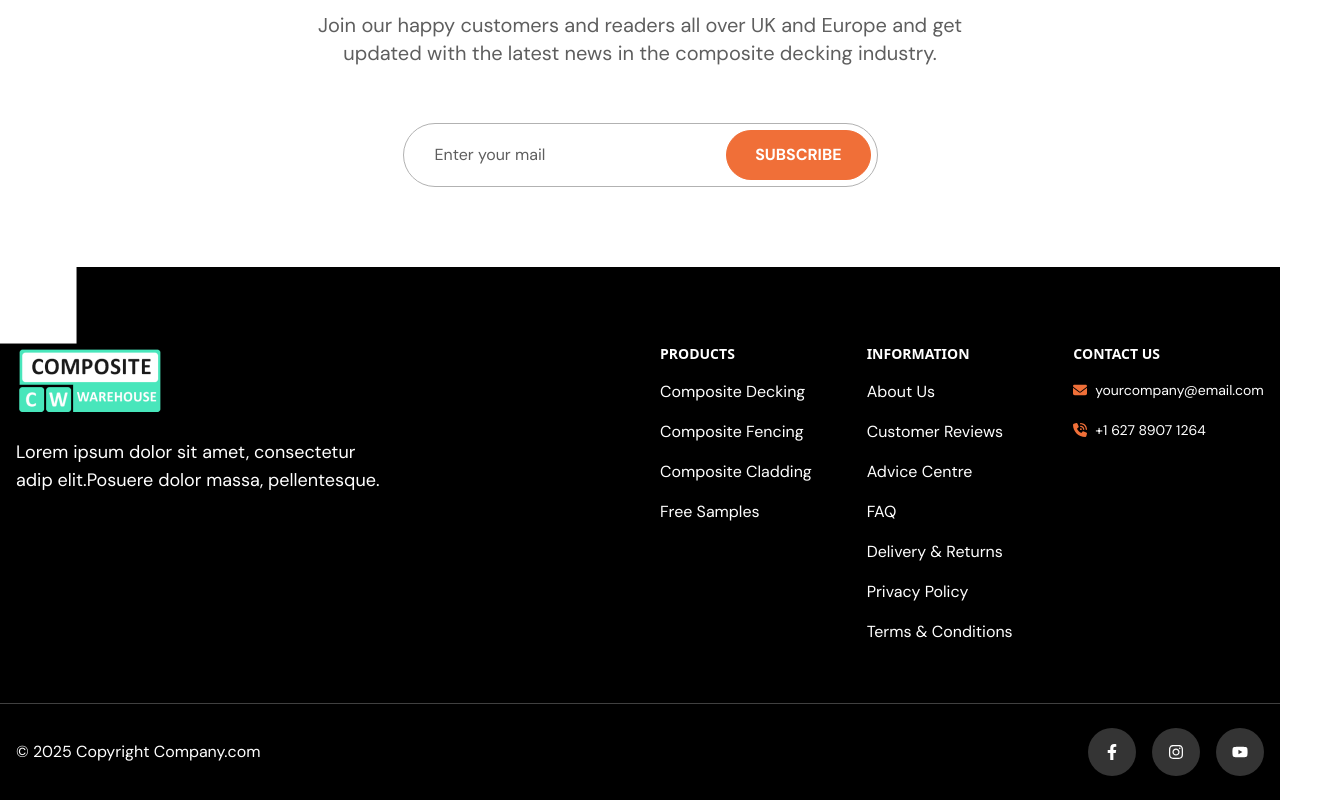
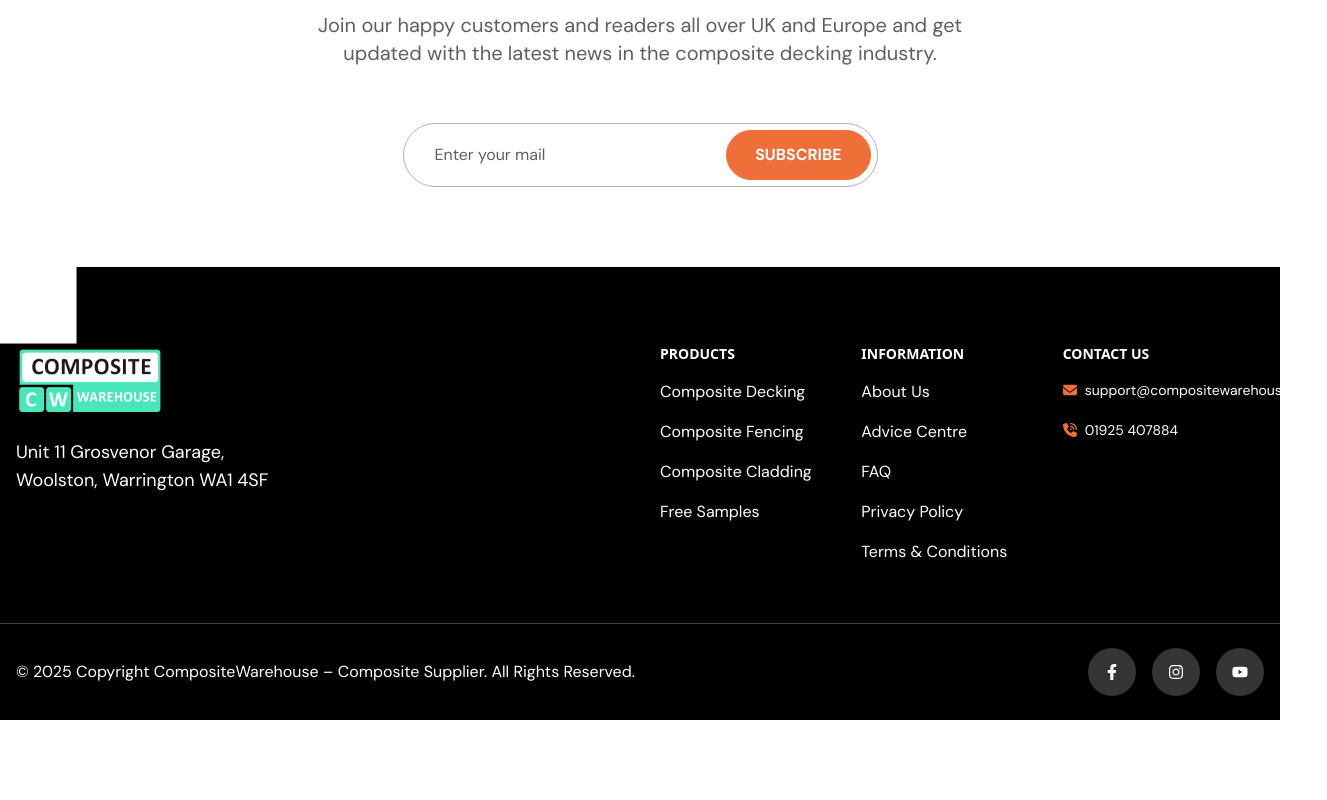
Before and after one commit to mufaqar/composite_woo, a Next.js app: page /about in a window 1280 px wide. Shown: the part 2759-3559 px from the top of the page, 1327 px wide, since content can reach past the window. After the commit the page ends 3479 px from the top, so only its background shows below. Built offline with nearby package versions, Linux system fonts and the light colour scheme.

Commit message:
composite

```diff
--- a/components/Footer.tsx
+++ b/components/Footer.tsx
@@ -9,23 +9,24 @@ import { FaEnvelope, FaPhoneVolume } from "react-icons/fa6";
 const products = [
   { name: "Composite Decking", href: "/product-category/plastic-decking" },
   { name: "Composite Fencing", href: "/product-category/composite-fencing" },
-  { name: "Composite Cladding", href: "/product-category/cladding-pvc-panels-uk" },
+  {
+    name: "Composite Cladding",
+    href: "/product-category/cladding-pvc-panels-uk",
+  },
   { name: "Free Samples", href: "/sample-product" },
 ];
 
 const information = [
   { name: "About Us", href: "/about" },
-  { name: "Customer Reviews", href: "#" },
-  { name: "Advice Centre", href: "#" },
+  { name: "Advice Centre", href: "/contact-us/" },
   { name: "FAQ", href: "/faqs" },
-  { name: "Delivery & Returns", href: "#" },
-  { name: "Privacy Policy", href: "#" },
-  { name: "Terms & Conditions", href: "#" },
+  { name: "Privacy Policy", href: "/privacy-policy" },
+  { name: "Terms & Conditions", href: "/terms-and-conditions/" },
 ];
 
 // Social Icons
 const socials = [
-  { name: "Facebook", href: "#", icon: FaFacebookF },
+  { name: "Facebook", href: "https://www.facebook.com/109562640875230/posts/visit-composite-warehouse-uk-for-your-composite-decking-their-team-of-experts-wi/124346816063479/", icon: FaFacebookF },
   { name: "Instagram", href: "#", icon: FaInstagram },
   { name: "YouTube", href: "#", icon: FaYoutube },
 ];
@@ -46,8 +47,9 @@ const Footer = () => {
               />
             </Link>
             <p className="md:text-lg text-sm font-normal text-white mt-5">
-              Lorem ipsum dolor sit amet, consectetur adip elit.Posuere dolor
-              massa, pellentesque.
+              Unit 11 Grosvenor Garage,
+              <br />
+              Woolston, Warrington WA1 4SF
             </p>
           </div>
         </div>
@@ -99,24 +101,24 @@ const Footer = () => {
             <ul className="space-y-4">
               <li>
                 <Link
-                  href="#"
+                  href="mailto:support@compositewarehouse.co.uk"
                   className="text-sm font-normal text-white hover:text-primary inline-flex gap-2 items-center"
                 >
                   <span className="text-secondary">
                     <FaEnvelope />
                   </span>
-                  yourcompany@email.com
+                  support@compositewarehouse.co.uk
                 </Link>
               </li>
               <li>
                 <Link
-                  href="#"
+                  href="tel:01925407884"
                   className="text-sm font-normal text-white hover:text-primary inline-flex gap-2 items-center"
                 >
                   <span className="text-secondary">
                     <FaPhoneVolume />
                   </span>
-                  +1 627 8907 1264
+                  01925 407884
                 </Link>
               </li>
             </ul>
@@ -127,7 +129,7 @@ const Footer = () => {
       {/* Bottom Bar */}
       <div className="container mx-auto px-4 border-t border-white/25 mt-[59px] py-6 flex flex-col md:flex-row justify-between items-center">
         <p className="md:text-base text-sm font-normal text-white">
-          © 2025 Copyright Company.com
+          © 2025 Copyright CompositeWarehouse – Composite Supplier. All Rights Reserved.
         </p>
 
         {/* Social Icons */}
```
